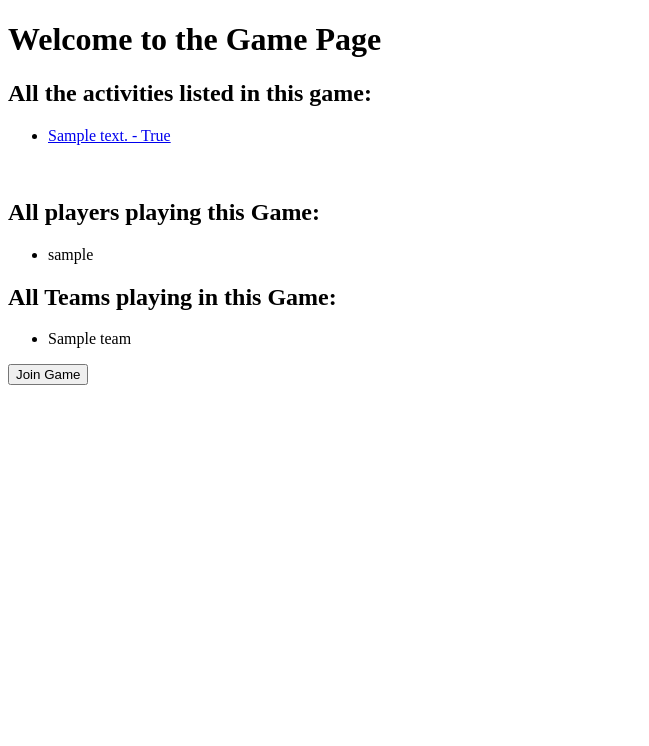
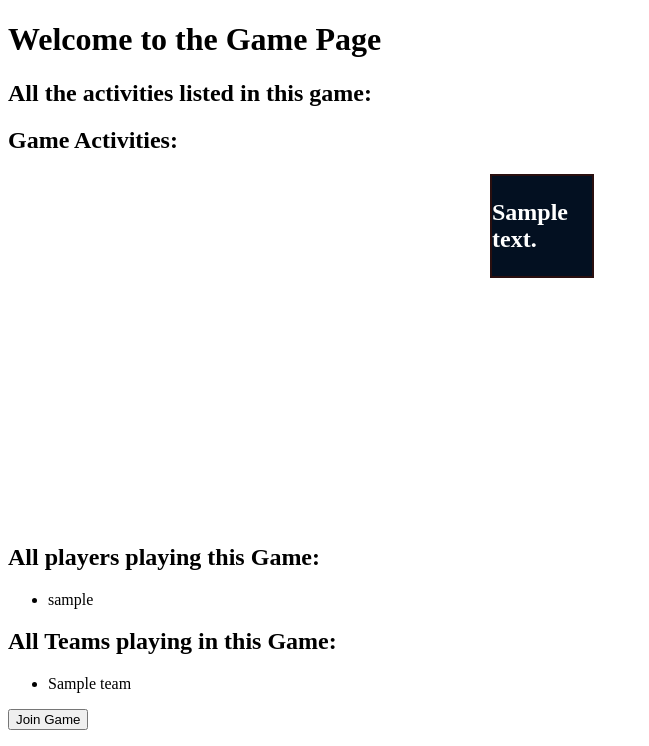
Before and after one commit to ptaxx/LookAround, a Django app: page /gamepage/1/ in a window 1280 px wide. Shown: the top 746 px of the page, without its empty margins (0-649 px from the left). Run offline with Django 5.2, Linux system fonts and the light colour scheme; tables that the repository leaves empty hold one stand-in row (values such as "Sample post").

Commit message:
added CSS  file to create grid for game. Some nice effects also.

```diff
--- /dev/null
+++ b/appdata/static/appdata/css/styles.css
@@ -0,0 +1,27 @@
+.bingo-grid {
+  display: grid;
+  grid-template-columns: repeat(3, 1fr);
+  grid-template-rows: repeat(3, 1fr);
+  gap: 10px;
+  max-width: 300px;
+  margin: 0 auto;
+}
+
+.bingo-cell {
+  width: 100px;
+  height: 100px;
+  background-color: #031021;
+  color: white;
+  display: flex;
+  align-items: center;
+  justify-content: center;
+  font-size: 1.5rem;
+  font-weight: bold;
+  cursor: pointer;
+  border: 2px solid #2a0f0f;
+}
+
+.bingo-cell:hover {
+  transform: scale(1.2);
+  box-shadow: 0 0 10px #a9edf7, 0 0 25px #b2e8fb;
+}
--- a/appdata/templates/gamepage.html
+++ b/appdata/templates/gamepage.html
@@ -1,21 +1,29 @@
+{% load static %}
+
 <!DOCTYPE html>
 <html lang="en">
 <head>
     <meta charset="UTF-8">
     <title>Game page</title>
+    <link rel="stylesheet" href="{% static 'appdata/css/styles.css' %}">
 </head>
 <body>
 <div>
     <h1>Welcome to the Game Page</h1>
 
     <h2>All the activities listed in this game:</h2>
-    <ul>
-        {% for activity in activities %}
-            <li>
-                <a href="{% url 'activitypage' activity.id %}">{{ activity.short_description }} - {{activity.active}}</a>
-            </li>
+
+    <!-- BINGO GRID -->
+    <h2>Game Activities:</h2>
+    <div class="bingo-grid">
+        {% for activity in activities|slice:":9" %}    <!-- take first 9 activities from the current game, leave empty box if not enouch boxes -->
+            <div class="bingo-cell" data-id="{{ activity.id }}">
+                <a href="{% url 'activitypage' activity.id %}" style="color: inherit; text-decoration: none;">
+                    {{ activity.short_description }}
+                </a>
+            </div>
         {% endfor %}
-    </ul>
+    </div>
 
     <br>
 
```
